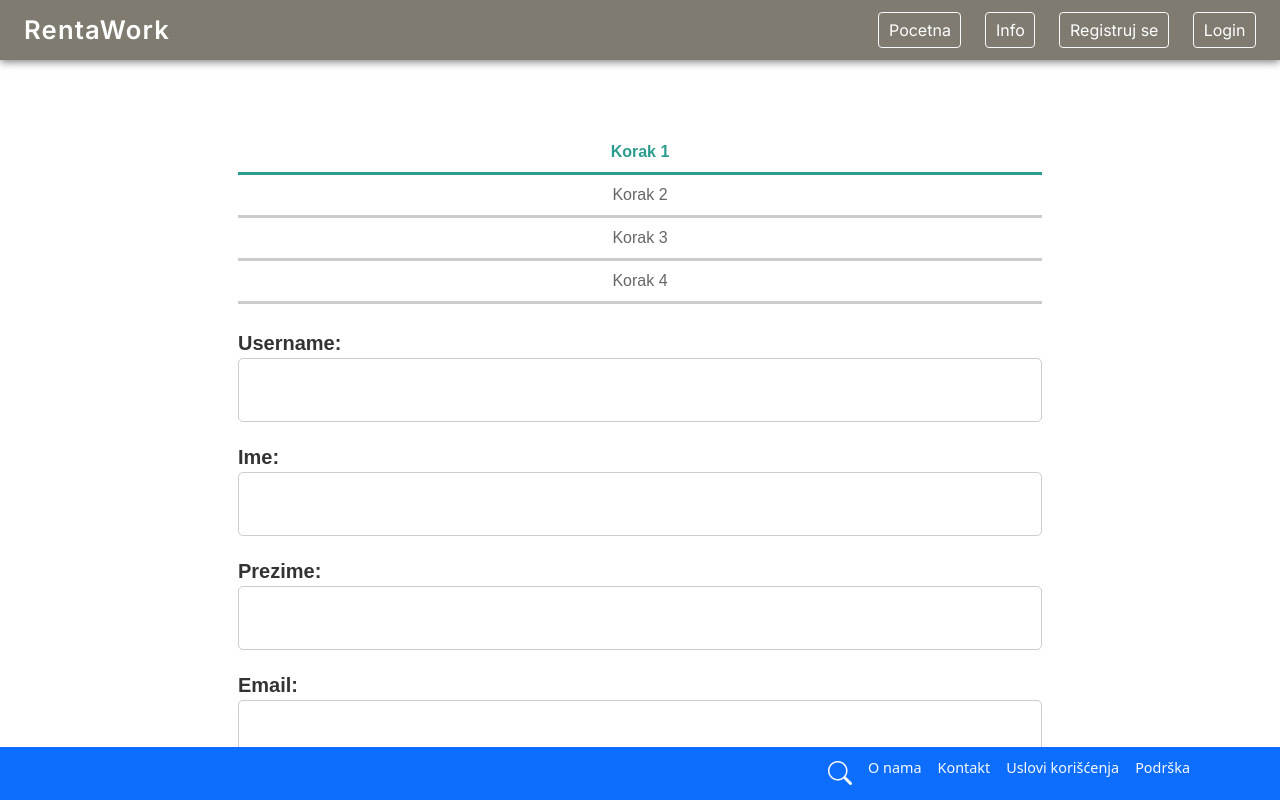
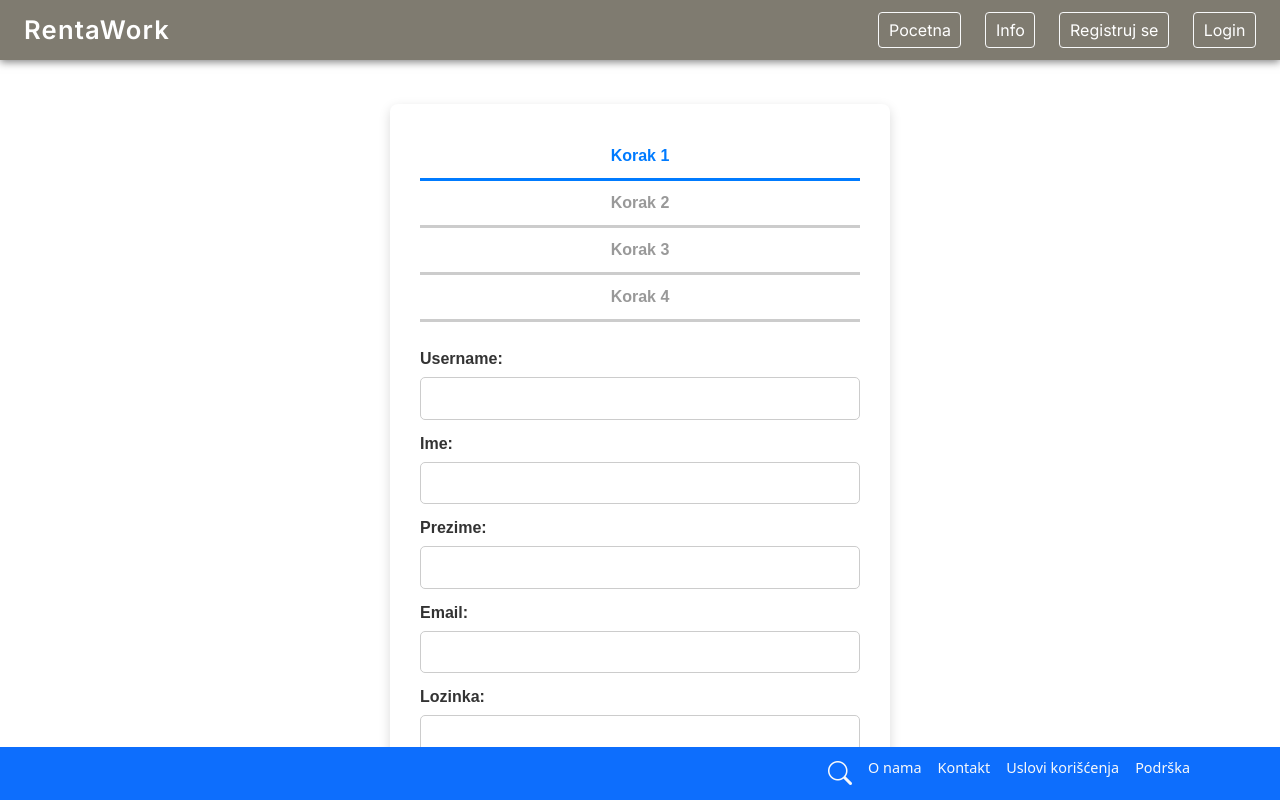
Before and after one commit to mnenadmm/rentaWorks, an Angular app in the folder client/: page /register in a window 1280 px wide. Built offline with nearby package versions, Linux system fonts and the light colour scheme.

Commit message:
pronwe;l

```diff
--- a/client/src/app/auth/registracija/registracija.component.css
+++ b/client/src/app/auth/registracija/registracija.component.css
@@ -1,144 +1,150 @@
-/* Osnovni stilovi za mobilne uređaje (mobile first) */
+/* Mobile-first osnovni stilovi */
+
 .registracija-container {
   max-width: 100%;
-  padding: 16px;
-  margin: 0 auto;
+  margin: 20px auto;
   font-family: Arial, sans-serif;
+  background: #fff;
+  padding: 15px;
+  border-radius: 8px;
+  box-shadow: 0 2px 6px rgba(0,0,0,0.1);
+  box-sizing: border-box;
 }
 
 .progress-bar {
   display: flex;
   justify-content: space-between;
-  margin-bottom: 24px;
-  font-size: 14px;
+  margin-bottom: 25px;
+  overflow-x: auto;
+  scrollbar-width: thin;
+  scrollbar-color: #007bff #eee;
+}
+
+.progress-bar::-webkit-scrollbar {
+  height: 6px;
+}
+
+.progress-bar::-webkit-scrollbar-thumb {
+  background-color: #007bff;
+  border-radius: 3px;
 }
 
 .korak {
-  flex: 1;
+  flex: 1 0 auto;
   text-align: center;
-  padding: 8px 0;
+  padding: 10px 8px;
+  font-weight: 600;
+  color: #999;
   border-bottom: 3px solid #ccc;
-  color: #666;
   position: relative;
+  min-width: 80px;
+  white-space: nowrap;
+  transition: color 0.3s ease, border-color 0.3s ease;
 }
 
 .korak.active {
-  font-weight: bold;
-  color: #2a9d8f;
-  border-color: #2a9d8f;
+  color: #007bff;
+  border-color: #007bff;
 }
 
-.korak.active::after {
+.korak:not(:last-child)::after {
   content: '';
   position: absolute;
-  bottom: -3px;
-  left: 0;
+  right: 0;
+  top: 50%;
+  transform: translateY(-50%);
+  height: 3px;
   width: 100%;
-  height: 3px;
-  background-color: #2a9d8f;
-  border-radius: 2px;
+  background: #ccc;
+  z-index: -1;
 }
 
-/* Forma i labela */
+.korak.active:not(:last-child)::after {
+  background: #007bff;
+}
+
 label {
   display: block;
-  margin-bottom: 8px;
+  margin-bottom: 12px;
   font-weight: 600;
-  font-size: 16px;
   color: #333;
 }
 
 input {
   width: 100%;
-  padding: 10px 12px;
-  font-size: 16px;
+  padding: 9px 12px;
+  margin-top: 6px;
   border: 1px solid #ccc;
   border-radius: 5px;
+  font-size: 15px;
   box-sizing: border-box;
-  margin-bottom: 12px;
   transition: border-color 0.3s ease;
 }
 
 input:focus {
-  border-color: #2a9d8f;
+  border-color: #007bff;
   outline: none;
 }
 
-/* Greške */
 .error {
-  color: #d93025;
+  color: #d9534f;
   font-size: 13px;
-  margin-top: -10px;
-  margin-bottom: 12px;
+  margin-top: 4px;
 }
 
-/* Dugmad */
 .dugmici {
+  margin-top: 25px;
   display: flex;
-  justify-content: flex-end;
-  gap: 12px;
-  margin-top: 20px;
+  justify-content: space-between;
+  gap: 10px;
+  flex-wrap: wrap;
 }
 
 button {
-  background-color: #2a9d8f;
+  flex: 1 1 45%;
+  background-color: #007bff;
+  border: none;
   color: white;
-  padding: 12px 24px;
-  border: none;
-  border-radius: 5px;
-  font-weight: 600;
+  padding: 12px 0;
   font-size: 16px;
+  border-radius: 6px;
   cursor: pointer;
   transition: background-color 0.3s ease;
 }
 
-button:hover {
-  background-color: #21867a;
+button:hover:not(:disabled) {
+  background-color: #0056b3;
 }
 
-/* Responsive za veće ekrane */
+button:disabled {
+  background-color: #aaa;
+  cursor: not-allowed;
+}
+
+
+/* Desktop i veći ekrani */
+
 @media (min-width: 768px) {
   .registracija-container {
-    max-width: 600px;
-    padding: 32px;
+    max-width: 500px;
+    padding: 30px;
+    box-shadow: 0 4px 12px rgba(0,0,0,0.15);
   }
 
-  label {
-    font-size: 18px;
+  .progress-bar {
+    overflow-x: visible;
   }
 
-  input {
-    font-size: 18px;
-    padding: 14px 16px;
+  .korak {
+    min-width: auto;
+  }
+
+  .dugmici {
+    flex-wrap: nowrap;
   }
 
   button {
-    font-size: 18px;
-    padding: 14px 32px;
+    flex: none;
+    width: 120px;
   }
 }
-
-@media (min-width: 1200px) {
-  .registracija-container {
-    max-width: 900px;
-    padding: 48px;
-  }
-
-  .progress-bar {
-    font-size: 16px;
-  }
-
-  label {
-    font-size: 20px;
-  }
-
-  input {
-    font-size: 20px;
-    padding: 16px 18px;
-  }
-
-  button {
-    font-size: 20px;
-    padding: 16px 40px;
-  }
-}
```
